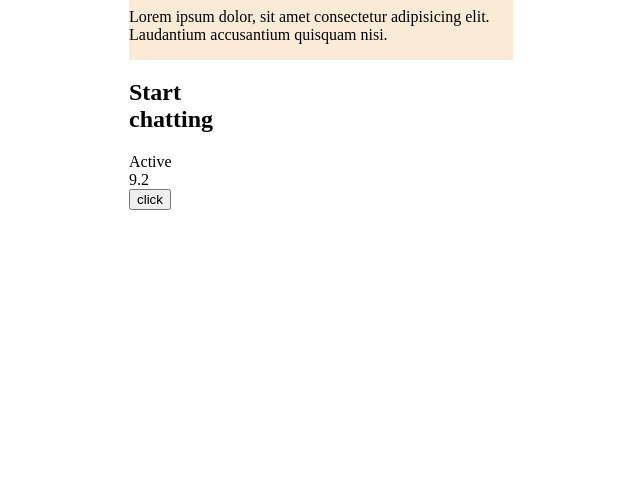
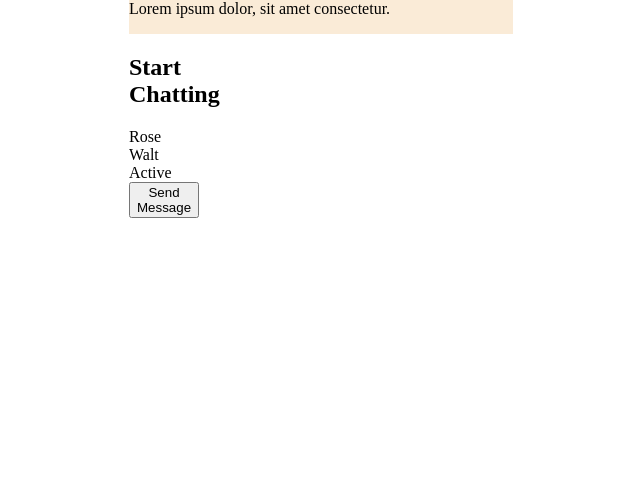
Before and after one commit to Dullat/cards, a plain HTML site: page index.html in a window 1280 px wide. Shown: the part 339-816 px from the top of the page, without its empty margins (319-959 px from the left). Drawn offline with Linux system fonts and the light colour scheme.

Commit message:
Update index.html

```diff
--- a/index.html
+++ b/index.html
@@ -1,26 +1,36 @@
 <!DOCTYPE html>
 <html lang="en">
+
 <head>
     <meta charset="UTF-8">
     <meta name="viewport" content="width=device-width, initial-scale=1.0">
+    <link rel="preconnect" href="https://fonts.googleapis.com">
+    <link rel="preconnect" href="https://fonts.gstatic.com" crossorigin>
+    <link
+        href="https://fonts.googleapis.com/css2?family=Poppins:ital,wght@0,100;0,200;0,300;0,400;0,500;0,600;0,700;0,800;0,900;1,100;1,200;1,300;1,400;1,500;1,600;1,700;1,800;1,900&display=swap"
+        rel="stylesheet">
     <title>Document</title>
     <link rel="stylesheet" href="style.css">
 </head>
+
 <body>
     <div class="card">
         <div class="welcome">
-            <h1>Hi bro</h1>
-            <p>Lorem ipsum dolor, sit amet consectetur adipisicing elit. Laudantium accusantium quisquam nisi.</p>
+            <div>
+                <h1>Hi bro</h1>
+                <p>Lorem ipsum dolor, sit amet consectetur.</p>
+            </div>
         </div>
         <div class="start-chatting">
-            <h2>Start chatting</h2>
+            <h2>Start Chatting</h2>
             <div class="profile">
                 <div class="image"></div>
-                <div class="name">Active</div>
-                <div class="status">9.2</div>
-                <button>click</button>
+                <div class="name">Rose Walt</div>
+                <div class="status">Active</div>
+                <button>Send Message</button>
             </div>
         </div>
     </div>
 </body>
+
 </html>
```
